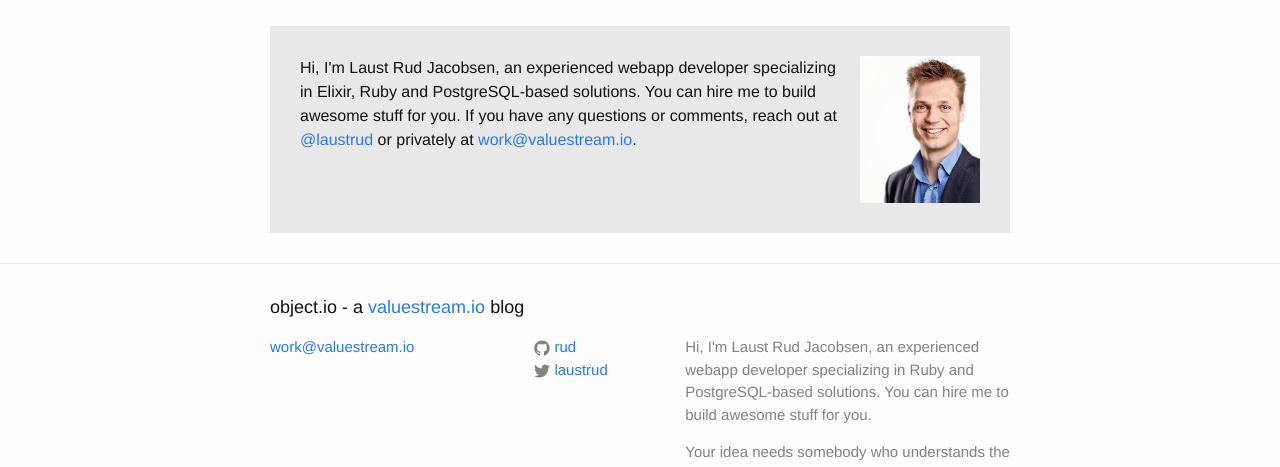
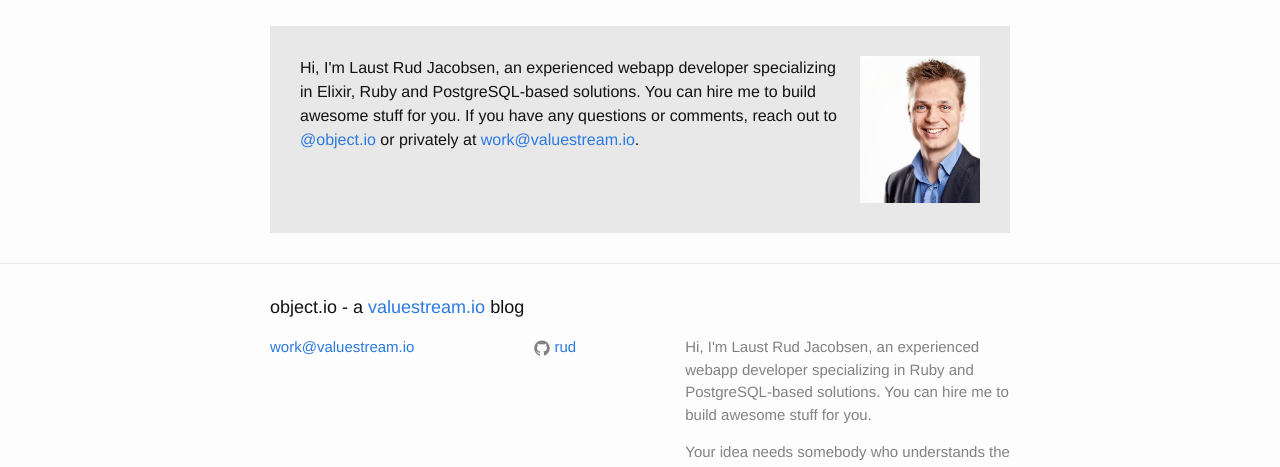
Before and after one commit to rud/rud.github.io, a Jekyll site: the page built from _posts/2025-04-19-setup-prearm-in-betaflight.markdown, in a window 1280 px wide. Shown: the part 1524-1991 px from the top of the page. Built offline with Jekyll 4.4.1, drawn with Linux system fonts in a browser that asks for light colours.

Commit message:
Replace twitter with Bluesky

```diff
--- a/_config.yml
+++ b/_config.yml
@@ -25,11 +25,7 @@
 
 baseurl: "" # the subpath of your site, e.g. /blog/
 url: "https://object.io" # the base hostname & protocol for your site
-twitter_username: laustrud
-twitter:
-  username: laustrud
-  card: summary
-
+bluesky_username: object.io
 github_username:  rud
 
 # Build settings
--- a/_includes/follow-updates.html
+++ b/_includes/follow-updates.html
@@ -4,8 +4,8 @@
     Hi, I'm Laust Rud Jacobsen, an experienced webapp developer
     specializing in Elixir, Ruby and PostgreSQL-based solutions.
     You can hire me to build awesome stuff for you.
-    If you have any questions or comments, reach out at
-    <a href="https://twitter.com/{{ site.twitter_username }}">@{{ site.twitter_username }}</a> or privately at
+    If you have any questions or comments, reach out to
+    <a href="https://bsky.app/profile/{{ site.bluesky_username }}">@{{ site.bluesky_username }}</a> or privately at
     <a href="mailto:{{ site.email }}">{{ site.email }}</a>.
   </p>
 </div>
--- a/_posts/2025-04-19-setup-prearm-in-betaflight.markdown
+++ b/_posts/2025-04-19-setup-prearm-in-betaflight.markdown
@@ -1,7 +1,7 @@
 ---
 layout: post
 title: Setup pre-arm in betaflight
-date: 2025-04-21 09:45:00 +01:00
+date: 2025-04-21 06:45:00 +01:00
 categories: [tools, drone, betaflight, safety]
 ---
 
```
Also changed, not shown: README.md.
